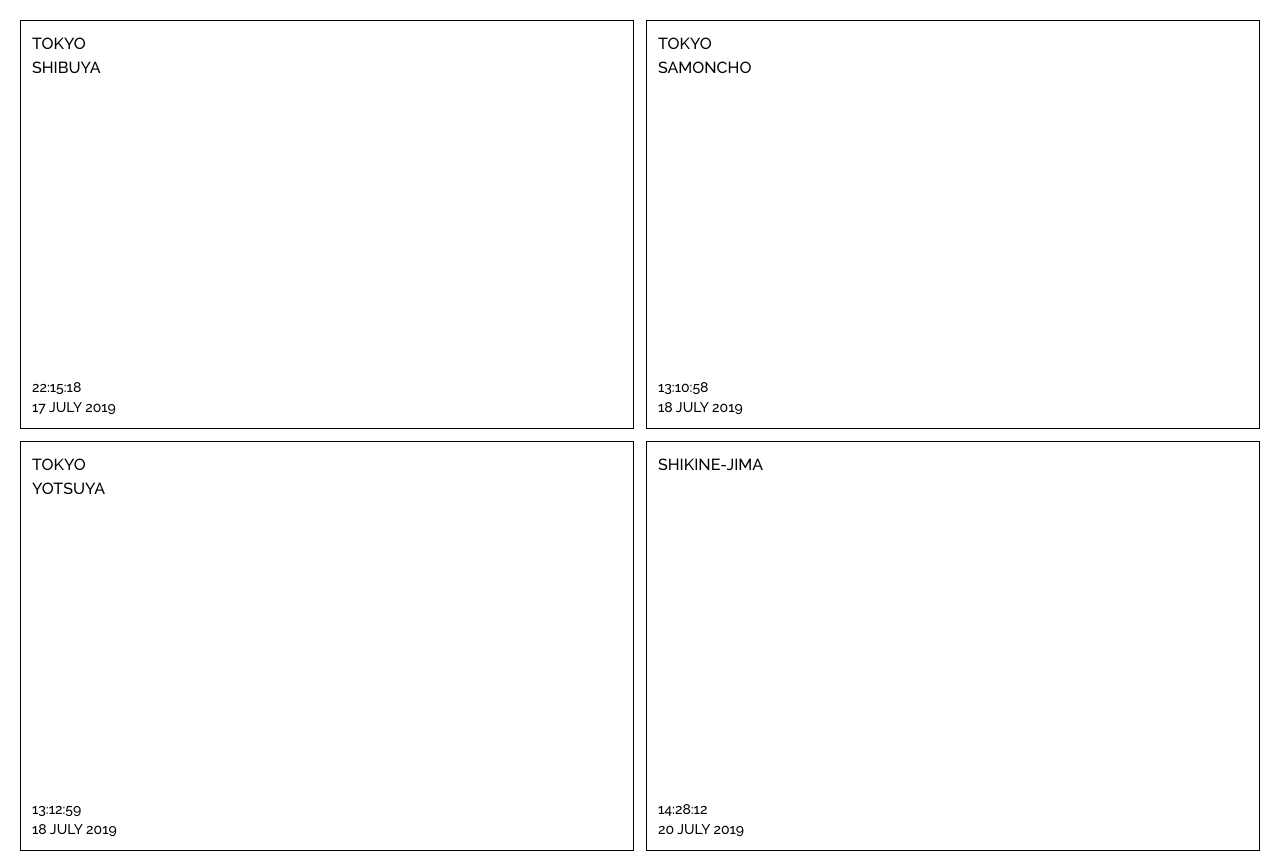
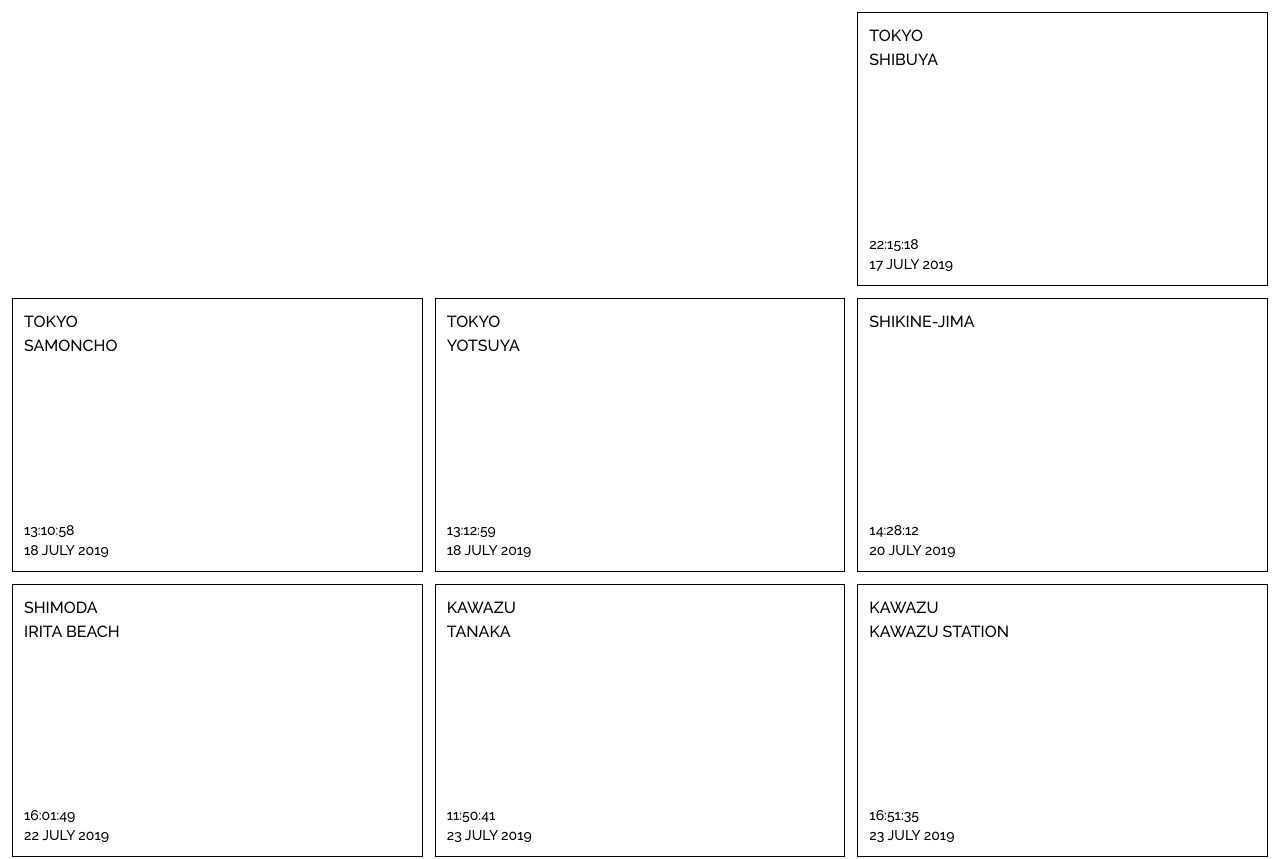
Before and after one commit to mbourjac/react-leaflet-map, a React (Vite) app: page / in a window 1280 px wide. Shown: the top 859 px of the page. Built offline with nearby package versions, Linux system fonts and the light colour scheme.

Commit message:
feat: modify gallery layout

```diff
--- a/src/pages/Home/Gallery.tsx
+++ /dev/null
@@ -1,88 +0,0 @@
-import { type Variants, motion } from 'framer-motion';
-import type { GalleryImage } from './Home.types';
-
-type GalleryProps = {
-  images: GalleryImage[];
-};
-
-export const Gallery = ({ images }: GalleryProps) => {
-  const restTransition = {
-    duration: 0.2,
-  };
-
-  const hoverTransition = {
-    duration: 0.4,
-  };
-
-  const imageMotion: Variants = {
-    rest: {
-      opacity: 0,
-      transition: restTransition,
-    },
-    hover: {
-      opacity: 1,
-      transition: hoverTransition,
-    },
-  };
-
-  const textMotion: Variants = {
-    rest: {
-      color: '#000',
-      transition: restTransition,
-    },
-    hover: {
-      color: '#fff',
-      transition: hoverTransition,
-    },
-  };
-
-  return (
-    <section className="w-full @container">
-      <div className="grid w-full grid-cols-1 gap-3 @[480px]:grid-cols-[repeat(auto-fit,minmax(480px,1fr))]">
-        {images.map(({ src, heading, date }, index) => (
-          <motion.article
-            key={index}
-            className="relative aspect-[3/2] overflow-hidden font-medium uppercase"
-            initial="rest"
-            animate="rest"
-            whileHover="hover"
-          >
-            <div className="absolute h-full w-full border border-black" />
-            <div className="absolute">
-              <motion.img
-                src={src}
-                alt={heading.join(', ')}
-                variants={imageMotion}
-                className="aspect-[3/2] object-cover object-center"
-              />
-            </div>
-            <motion.div
-              className="relative flex h-full flex-col justify-between"
-              variants={textMotion}
-            >
-              <h2 className="flex flex-col p-3">
-                {heading.map((item, index) => (
-                  <span key={index} className="inline-block">
-                    {item}
-                  </span>
-                ))}
-              </h2>
-              <div className="p-3 text-sm">
-                <p>
-                  {new Intl.DateTimeFormat('en-GB', {
-                    timeStyle: 'medium',
-                  }).format(date)}
-                </p>
-                <p>
-                  {new Intl.DateTimeFormat('en-GB', {
-                    dateStyle: 'long',
-                  }).format(date)}
-                </p>
-              </div>
-            </motion.div>
-          </motion.article>
-        ))}
-      </div>
-    </section>
-  );
-};
--- /dev/null
+++ b/src/pages/Home/Gallery/Gallery.tsx
@@ -0,0 +1,23 @@
+import { cn } from '../../../lib/tailwind';
+import type { GalleryImage as GalleryImageType } from '../Home.types';
+import { GalleryImage } from './GalleryImage';
+
+type GalleryProps = {
+  images: GalleryImageType[];
+};
+
+export const Gallery = ({ images }: GalleryProps) => {
+  return (
+    <section className="flex w-full flex-col gap-3 @container">
+      <div className="grid w-full grid-cols-1 gap-3 @[400px]:grid-cols-[repeat(auto-fill,minmax(400px,1fr))]">
+        {images.map((image, index) => (
+          <GalleryImage
+            key={index}
+            {...image}
+            className={cn(index === 0 && 'col-end-[-1]')}
+          />
+        ))}
+      </div>
+    </section>
+  );
+};
--- /dev/null
+++ b/src/pages/Home/Gallery/GalleryImage.tsx
@@ -0,0 +1,90 @@
+import { type Variants, motion } from 'framer-motion';
+import { cn } from '../../../lib/tailwind';
+import type { GalleryImage as GalleryImageType } from '../Home.types';
+
+type GalleryImageProps = GalleryImageType & {
+  className?: string;
+};
+
+export const GalleryImage = ({
+  src,
+  heading,
+  date,
+  className,
+}: GalleryImageProps) => {
+  const restTransition = {
+    duration: 0.2,
+  };
+
+  const hoverTransition = {
+    duration: 0.4,
+  };
+
+  const imageMotion: Variants = {
+    rest: {
+      opacity: 0,
+      transition: restTransition,
+    },
+    hover: {
+      opacity: 1,
+      transition: hoverTransition,
+    },
+  };
+
+  const textMotion: Variants = {
+    rest: {
+      color: '#000',
+      transition: restTransition,
+    },
+    hover: {
+      color: '#fff',
+      transition: hoverTransition,
+    },
+  };
+
+  return (
+    <motion.article
+      className={cn(
+        'relative aspect-[3/2] overflow-hidden font-medium uppercase',
+        className,
+      )}
+      initial="rest"
+      animate="rest"
+      whileHover="hover"
+    >
+      <div className="absolute h-full w-full border border-black" />
+      <div className="absolute">
+        <motion.img
+          src={src}
+          alt={heading.join(', ')}
+          variants={imageMotion}
+          className="aspect-[3/2] object-cover object-center"
+        />
+      </div>
+      <motion.div
+        className="relative flex h-full flex-col justify-between"
+        variants={textMotion}
+      >
+        <h2 className="flex flex-col p-3">
+          {heading.map((item, index) => (
+            <span key={index} className="inline-block">
+              {item}
+            </span>
+          ))}
+        </h2>
+        <div className="p-3 text-sm">
+          <p>
+            {new Intl.DateTimeFormat('en-GB', {
+              timeStyle: 'medium',
+            }).format(date)}
+          </p>
+          <p>
+            {new Intl.DateTimeFormat('en-GB', {
+              dateStyle: 'long',
+            }).format(date)}
+          </p>
+        </div>
+      </motion.div>
+    </motion.article>
+  );
+};
--- a/src/pages/Home/Home.tsx
+++ b/src/pages/Home/Home.tsx
@@ -1,9 +1,9 @@
-import { Gallery } from './Gallery';
+import { Gallery } from './Gallery/Gallery';
 import { GALLERY_IMAGES } from './Home.constants';
 
 export const Home = () => {
   return (
-    <div className="flex justify-center p-5">
+    <div className="flex justify-center p-3">
       <Gallery images={GALLERY_IMAGES} />
     </div>
   );
```
